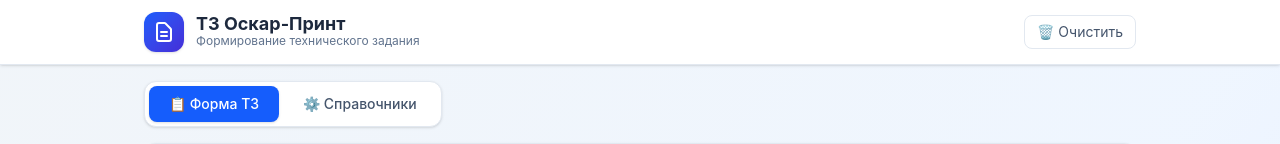
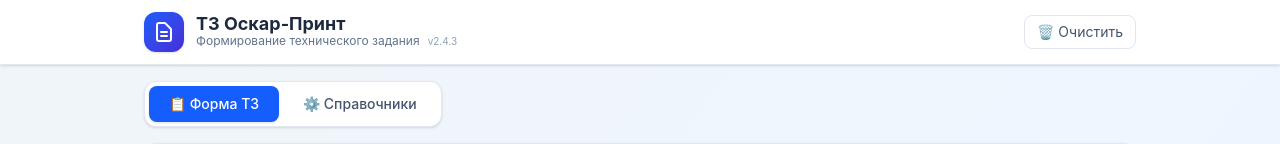
Before and after one commit to kotafeew-gif/Oskar-tz-app-updates, a React (Vite) app: page / in a window 1280 px wide. Shown: the top 144 px of the page. Built offline with nearby package versions, Linux system fonts and the light colour scheme.

Commit message:
chore: add subtle app version badge

```diff
--- a/package.json
+++ b/package.json
@@ -1,7 +1,7 @@
 {
   "name": "oscar-print-app",
   "private": true,
-  "version": "2.4.2",
+  "version": "2.4.3",
   "author": "YourName",
   "description": "TZ Oscar-Print",
   "main": "electron-app/main.mjs",
--- a/src/App.tsx
+++ b/src/App.tsx
@@ -2,7 +2,7 @@ import { Fragment, useEffect, useRef, useState } from "react";
 
 // ─── Константы справочников ─────────────────────────────────────────────────
 
-const APP_VERSION = "2.4.2";
+const APP_VERSION = "2.4.3";
 
 const DEFAULT_PRODUCT_TYPES = [
   "Визитки", "Листовки", "Буклеты", "Флаеры", "Брошюры", "Каталоги",
@@ -2162,7 +2162,13 @@ function LegacyApp() {
           <div className="w-10 h-10 rounded-xl bg-gradient-to-br from-blue-600 to-indigo-700 flex items-center justify-center shadow">
             <svg className="w-6 h-6 text-white" fill="none" stroke="currentColor" strokeWidth={2} viewBox="0 0 24 24"><path strokeLinecap="round" strokeLinejoin="round" d="M9 12h6m-6 4h6m2 5H7a2 2 0 01-2-2V5a2 2 0 012-2h5.586a1 1 0 01.707.293l5.414 5.414a1 1 0 01.293.707V19a2 2 0 01-2 2z" /></svg>
           </div>
-          <div><h1 className="text-lg font-bold text-slate-800 leading-none">ТЗ Оскар-Принт</h1><p className="text-xs text-slate-500">Формирование технического задания</p></div>
+          <div>
+            <h1 className="text-lg font-bold text-slate-800 leading-none">ТЗ Оскар-Принт</h1>
+            <p className="text-xs text-slate-500">
+              Формирование технического задания
+              <span className="ml-2 text-[10px] text-slate-400">v{APP_VERSION}</span>
+            </p>
+          </div>
           <div className="ml-auto flex gap-2"><button onClick={handleReset} className="text-sm px-3 py-1.5 rounded-lg text-slate-600 hover:bg-slate-100 transition-colors border border-slate-200">🗑 Очистить</button></div>
         </div>
       </header>
```
Also changed, not shown: 1 other file (tests, documents, lock files or other folders).
